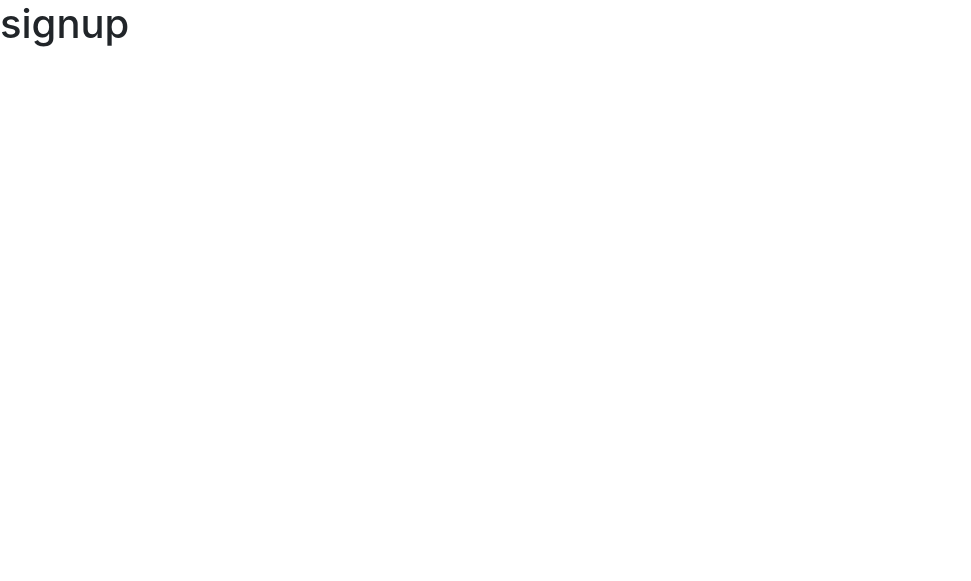
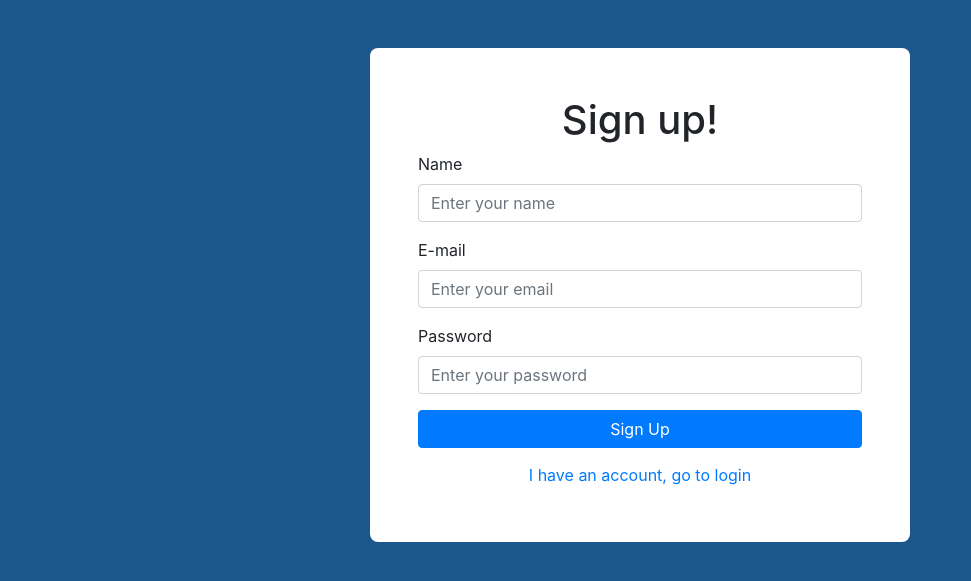
Before and after one commit to rithmschool/rithmcoin, a Flask app: page /signup in a window 1280 px wide. Before the commit the part shown is almost empty. Shown: the top 581 px of the page, without its empty margins (0-971 px from the left). Run offline with Flask 2, Linux system fonts and the light colour scheme; some libraries are stand-ins or nearby versions.

Commit message:
login/signup working, basic account page creation

```diff
--- a/project/static/styles.css
+++ b/project/static/styles.css
@@ -1,3 +1,7 @@
+body {
+  background-color: #1b578a;
+}
+
 .cover {
   width: 100vw;
   height: 100vh;
@@ -14,3 +18,9 @@
 .cover > .display-4 {
   text-shadow: 0 0 10px #333;
 }
+
+#user-form {
+  background-color: #fff;
+  border-radius: 8px;
+  padding: 3rem;
+}
--- a/project/templates/base.html
+++ b/project/templates/base.html
@@ -13,7 +13,7 @@
 
 <body>
   {% for message in get_flashed_messages() %}
-  <div class="alert alert-primary" role="alert">
+  <div class="alert alert-primary m-3" role="alert">
     {{message}}
   </div>
   {% endfor %} {% block content %} {% endblock %}
--- /dev/null
+++ b/project/users/templates/account.html
@@ -0,0 +1,4 @@
+{% extends 'base.html' %} {% block content %}
+<h1>My account</h1>
+<a href={{url_for( "users.logout" )}}>Log out</a>
+{% endblock %}
--- a/project/users/templates/signup.html
+++ b/project/users/templates/signup.html
@@ -1,3 +1,25 @@
 {% extends 'base.html' %} {% block content %}
-<h1>signup</h1>
+<div class="container">
+  <div class="row">
+    <div class="col-6 ml-auto mr-auto mt-5">
+      <form action={{url_for( 'users.signup' )}} method="POST" id="user-form">
+        <h1 class="text-center">Sign up!</h1>
+        <div class="form-group">
+          <label for="name">Name</label>
+          <input type="text" class="form-control" id="name" name="name" placeholder="Enter your name">
+        </div>
+        <div class="form-group">
+          <label for="email">E-mail</label>
+          <input type="email" class="form-control" id="email" name="email" placeholder="Enter your email">
+        </div>
+        <div class="form-group">
+          <label for="password">Password</label>
+          <input type="password" class="form-control" id="password" name="password" placeholder="Enter your password">
+        </div>
+        <button type="submit" class="btn btn-primary btn-block">Sign Up</button>
+        <a role="button" class="btn btn-link btn-block" href={{url_for( "users.login" )}}>I have an account, go to login</a>
+      </form>
+    </div>
+  </div>
+</div>
 {% endblock %}
--- a/project/users/views.py
+++ b/project/users/views.py
@@ -1,25 +1,44 @@
-from flask import Blueprint, render_template, request
+from flask import Blueprint, render_template, request, redirect, url_for, flash
 from project.models import User
 from project import db
+from flask_login import login_user, logout_user, current_user, login_required
+from sqlalchemy.exc import IntegrityError
 
 users_blueprint = Blueprint('users', __name__, template_folder = 'templates')
 
 @users_blueprint.route('/login', methods=["GET", "POST"])
 def login():
     if request.method == "POST":
-        pass
+        found_user = User.authenticate(request.form['email'],
+                                       request.form['password'])
+        if found_user:
+            login_user(found_user)
+            return redirect(url_for('users.account'))
+        flash("Invalid credentials")
     return render_template("login.html")
 
 @users_blueprint.route('/signup', methods=["GET", "POST"])
 def signup():
     if request.method == "POST":
-        pass
+        try:
+            new_user = User(request.form['name'],
+                            request.form['email'],
+                            request.form['password'])
+            db.session.add(new_user)
+            db.session.commit()
+            login_user(new_user)
+        except IntegrityError as e:
+            flash("Email already taken")
+            return render_template('signup.html')
+        return redirect(url_for('users.account'))
     return render_template("signup.html")
 
 @users_blueprint.route('/logout')
 def logout():
-    pass
+    logout_user()
+    return redirect(url_for('root'))
 
 @users_blueprint.route('/account')
+@login_required
 def account():
-    pass
+    return render_template("account.html")
```
Also changed, not shown: project/users/templates/login.html (+19 -1 lines), requirements.txt (+14 -0 lines).
